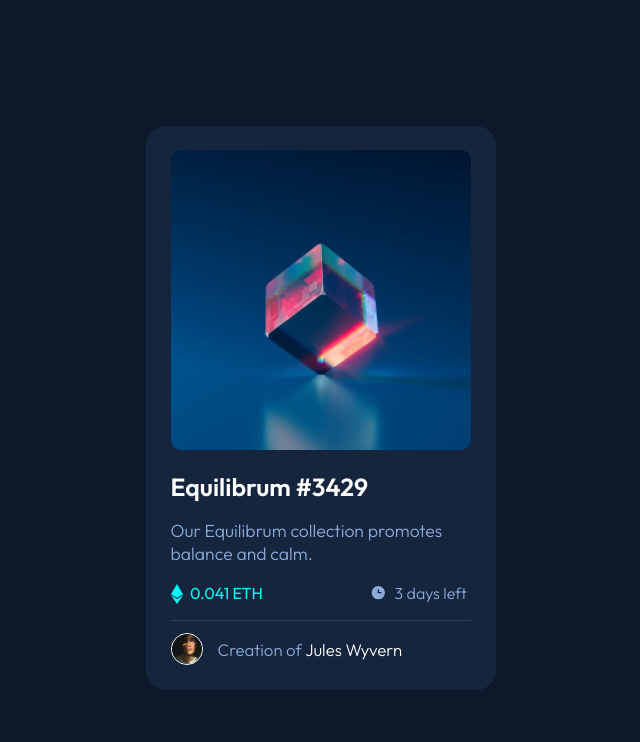
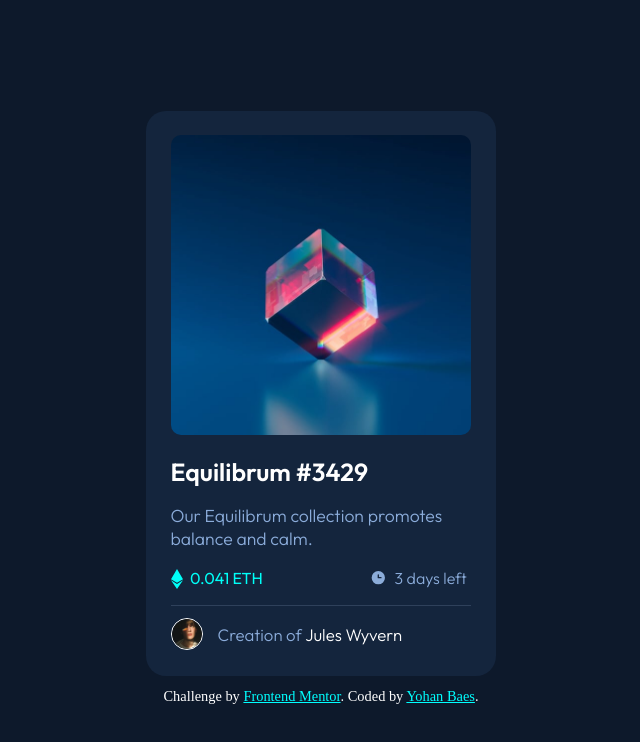
Before and after one commit to Raink31/04-NFT-preview-card-component, a plain HTML site: page index.html in a window 1280 px wide. Shown: the whole page, without its empty margins (327-967 px from the left). Drawn offline with Linux system fonts and the light colour scheme.

Commit message:
Add files via upload

```diff
--- a/index.html
+++ b/index.html
@@ -34,9 +34,9 @@
   </footer>
   </div>
 </div>
-  <!-- <div class="attribution">
+  <div class="attribution">
     Challenge by <a href="https://www.frontendmentor.io?ref=challenge" target="_blank">Frontend Mentor</a>.
-    Coded by <a href="#">Your Name Here</a>.
-  </div> -->
+    Coded by <a href="#">Yohan Baes</a>.
+  </div>
 </body>
 </html>
--- a/style.css
+++ b/style.css
@@ -7,6 +7,7 @@ body{
     width: 100vw;
     justify-content: center;
     align-items: center;
+    flex-direction: column;
 }
 
 #main{
@@ -128,6 +129,16 @@ footer a{
     opacity: 0;
 }
 
+.attribution{
+    margin-top: 1%;
+    color: white;
+    font-size: 0.9em;
+}
+
+.attribution a{
+    color: cyan;
+}
+
 h1:hover{
     color: hsl(178, 100%, 50%);
     cursor: pointer;
```
